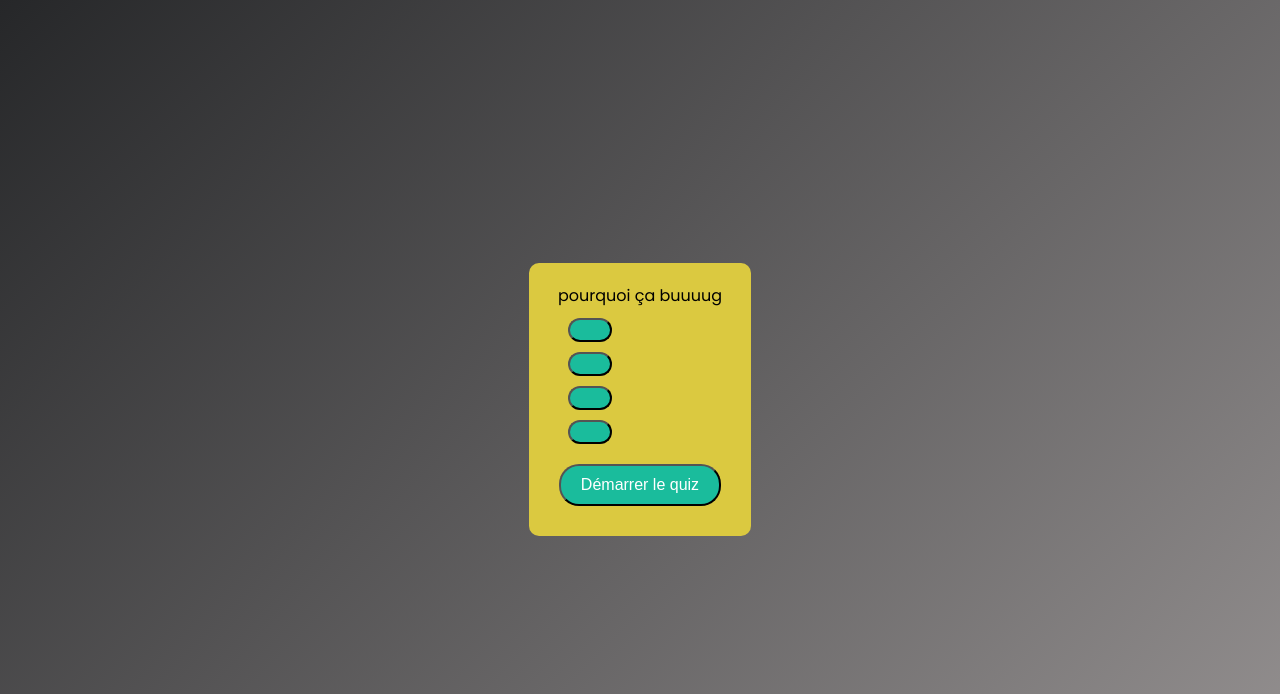
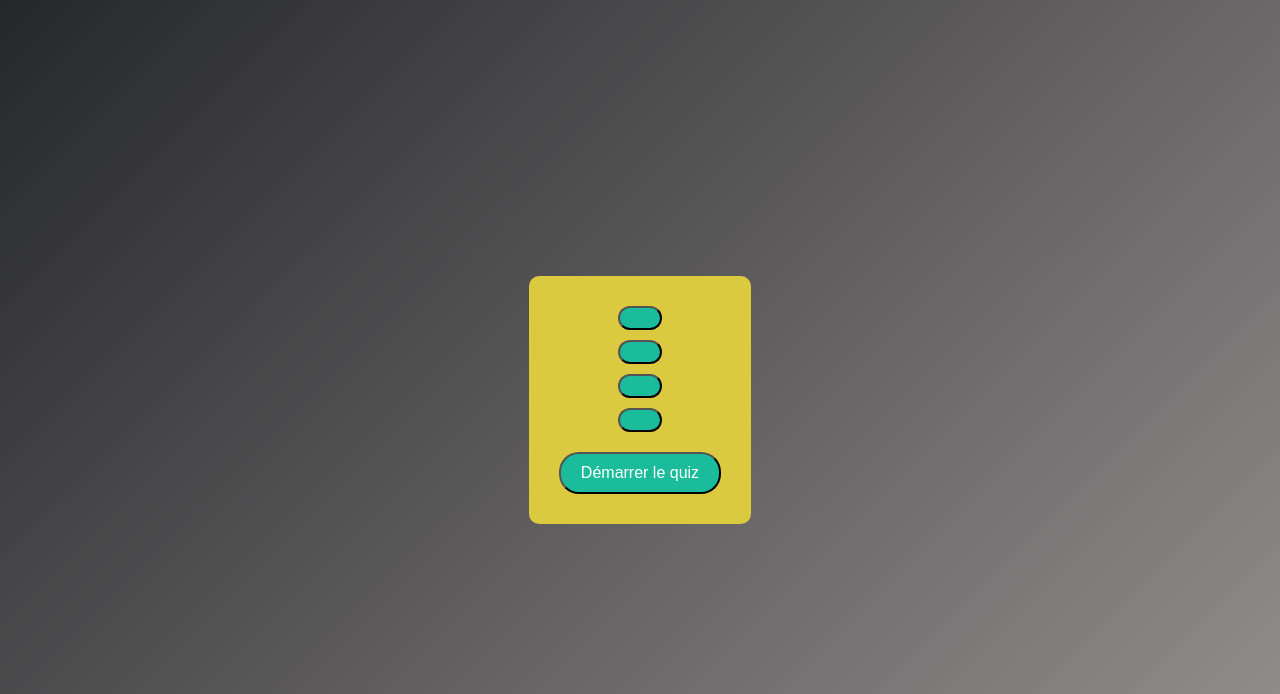
Before and after one commit to galathethelol2901/ecoCV, a PHP site: page /Quizz.php in a window 1280 px wide. Shown: the top 694 px of the page. Run offline with PHP 8.4, Linux system fonts and the light colour scheme.

Commit message:
original

```diff
--- a/Quizz.php
+++ b/Quizz.php
@@ -12,7 +12,7 @@
 <body>
 <header></header>
 <div id="quiz-container">
-  <div id="question-container">pourquoi ça buuuug
+  <div id="question-container">
     <h2 id="question"></h2>
     <button class="btn" id="choice-0"></button>
     <button class="btn" id="choice-1"></button>
--- a/quizz.js
+++ b/quizz.js
@@ -8,7 +8,7 @@ const scoreElement = document.getElementById("score");
 const totalElement = document.getElementById("total");
 const nextButton = document.getElementById("next-btn");
 
-let shuffledQuestions,currentQuestionIndex, score;
+let shuffledQuestions, currentQuestionIndex, score;
 
 const questions = [
   {
@@ -63,6 +63,7 @@ restartButton.addEventListener("click", restartQuiz);
 
 function startQuiz() {
   startButton.style.display = "none";
+  shuffledQuestions = questions.sort(() => Math.random() - 0.5);
   currentQuestionIndex = 0;
   score = 0;
   scoreElement.innerText = score;
```
